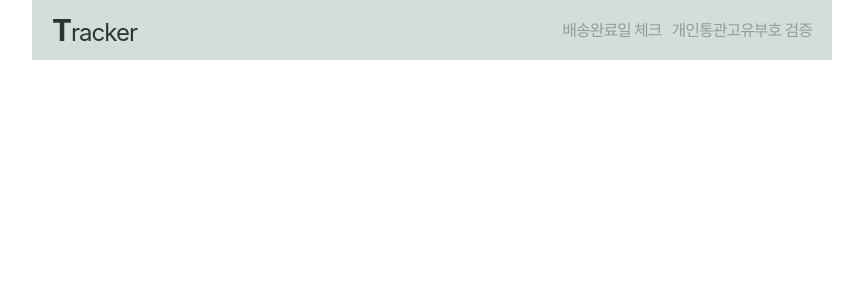
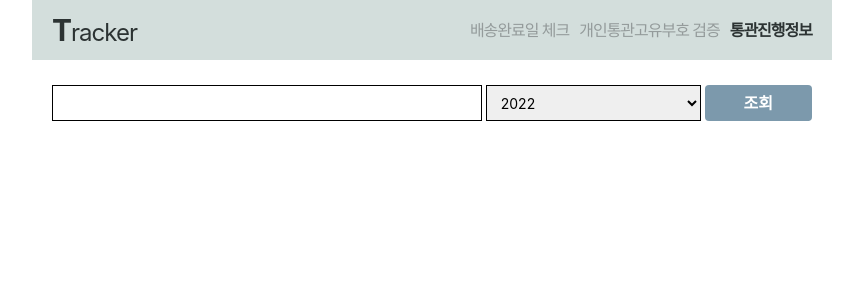
Before and after one commit to megaton111/tracker, a Vue app: page /Unipass in a window 1280 px wide. Shown: the top 300 px of the page, without its empty margins (208-1071 px from the left). Built offline with nearby package versions, Linux system fonts and the light colour scheme; a web font is replaced by a local one.

Commit message:
통관 조회 기능 추가 완료

```diff
--- a/src/App.vue
+++ b/src/App.vue
@@ -1,28 +1,18 @@
 <template>
 
-  <header class="header">
-    <h1>Tracker</h1>
-    <nav>
-      <router-link to="/Delivery">배송완료일 체크</router-link>
-      <router-link to="/PersonalCustomsCode">개인통관고유부호 검증</router-link>
-
-      <!-- <button type="button">배송완료일 체크</button> -->
-      <!-- <button type="button">개인통관고유부호 검증</button> -->
-    </nav>
-  </header>
-
-  <router-view />
+  <Header />
+  <div class="container" id="container"><router-view /></div>
 
 </template>
 
 <script>
 // import axios from 'axios';
 // import { reactive, toRefs } from 'vue';
-// import loading from './components/common/loading' ;
+import Header from './components/common/Header' ;
 export default {
   name: 'App',
   components : {
-    // loading
+    Header
   } ,
   setup () {
 
--- a/src/assets/scss/layout/layout.scss
+++ b/src/assets/scss/layout/layout.scss
@@ -101,12 +101,17 @@ body {
         border: 0 ;
         border-radius: 4px ;
         color:#fff ;
-        font-size:14px;
+        font-size:16px;
         font-weight: 700 ;
         cursor: pointer;
       }
     }
     &.result{
+      gap:20px;
+      .status{
+        font-size:24px ;
+        font-weight: 500 ;
+      }
       .lstWrap{
         height: 100% ;
         overflow-y:auto ;
@@ -118,9 +123,17 @@ body {
         min-height: min-content ;
         li {
           font-size: 16px ;
-          line-height: 1.5 ;
           display: flex;
           gap:10px;
+          line-height: 1.8 ;
+          span {
+            flex : 1;
+            &.date {
+              flex:0 0 200px ;
+              // flex-basis: 160px ;
+            }
+          }
+
         }
       }
     }
@@ -164,4 +177,62 @@ body {
       }
     }
   }
+
+  .unipass {
+    .row {
+      display: flex;
+      flex-direction: row ;
+      gap:4px ;
+      .col {
+        flex : 1;
+        > * {
+          width: 100% ;
+        }
+        &.number {
+          flex : 4 ;
+          input {
+            font-size: 14px;
+            border: 1px solid #000;
+            border-radius: 0 ;
+          }
+        }
+        &.year {
+          flex : 2 ;
+          select {
+            border: 1px solid #000;
+            padding: 0 10px;
+            font-size: 14px;
+          }
+        }
+        &.btn {
+          button {
+            height: 100% ;
+          }
+        }
+      }
+    }
+
+    .section {
+      &.result {
+        gap:20px ;
+        .status{
+          font-size:24px ;
+          font-weight: 500 ;
+        }
+        .lstWrap {
+          li {
+            display: flex;
+            line-height: 1.8 ;
+            span {
+              flex : 1;
+              &.date {
+                flex:0 0 160px ;
+                // flex-basis: 160px ;
+              }
+            }
+          }
+        }
+      }
+    }
+  }
 }
--- /dev/null
+++ b/src/components/common/Header.vue
@@ -0,0 +1,16 @@
+<template>
+  <header class="header">
+    <h1>Tracker</h1>
+    <nav>
+      <router-link to="/Delivery">배송완료일 체크</router-link>
+      <router-link to="/PersonalCustomsCode">개인통관고유부호 검증</router-link>
+      <router-link to="/Unipass">통관진행정보</router-link>
+    </nav>
+  </header>
+</template>
+
+<script>
+  export default {
+    name : 'Header' ,
+  }
+</script>
--- a/src/components/pages/Delivery.vue
+++ b/src/components/pages/Delivery.vue
@@ -15,8 +15,15 @@
 
   <div class="section result">
     <div v-if="alertText">{{ alertText }}</div>
-    <ul class="lstWrap">
+    <ul class="lstWrap" v-if="deliveryResult.length > 0">
       <li v-for="(item, idx) in deliveryResult" :key="idx"> {{ item }} </li>
+    </ul>
+    <div class="status" v-if="single.status">현재 상태 : <strong>{{ single.status }}</strong></div>
+    <ul class="lstWrap" v-if="single.progress.length > 0">
+      <li v-for="(item, idx) in single.progress" :key="idx">
+        <span class="date">{{ item.timeString }}</span>
+        <span>{{ item.where }}</span>
+      </li>
     </ul>
   </div> <!-- end of section -->
   <loading  v-if="loading" />
@@ -47,6 +54,11 @@
         deliveryResult : [] ,
         alertText : '' ,            // 알림 텍스트
         loading : false ,
+
+        single : {
+          status : null ,
+          progress : [] ,
+        }
       }) ;
 
       // 택배사 리스트 가져오기
@@ -54,20 +66,31 @@
 
       // 입력한 정보 값 체크
       const deliveryCheckHandler = () => {
+
+        // 변수 초기화
         state.result = [] ;
         state.deliveryResult = [] ;
+        state.single.status = null ;
+        state.single.progress = [] ;
+
         if( state.companyCode == '' ) {
           state.alertText = '택배사를 선택하세요' ;
         } else if ( state.originTrackList == '' ) {
           state.alertText = '운송장 번호를 입력하세요' ;
         } else {
           state.loading = true ;
-          state.trackList = state.originTrackList.split('\n') ; // 새로운 배열에 담는다. 기존 textarea에 트랙리스트를 계속 남겨두기 위함
-          checkTrackInfo() ;
+
+          // 새로운 배열에 담는다. 기존 textarea에 트랙리스트를 계속 남겨두기 위함 , filter 는 빈값제거하기 위함
+          state.trackList = state.originTrackList.split('\n').filter(Boolean) ;
+          if( state.trackList.length > 1 ) {  // 운송장 번호 1개 조회 시에는 과정까지 노출해주기 위해 분리 처리
+            checkTrackInfo() ;
+          } else {
+            checkTrackInfoSingle() ;
+          }
         }
       }
 
-      // 배송 정보 가져오기
+      // 운송장 여러 개 조회 시
       const checkTrackInfo = () => {
         axios.get( 'https://info.sweettracker.co.kr/api/v1/trackingInfo?t_key='+APIKEY+'&t_code='+state.companyCode+'&t_invoice='+state.trackList[0] )
         .then(( res ) => {
@@ -81,6 +104,21 @@
             state.loading = false ;
           }
         }) ;
+      }
+
+      // 운송장 1개 조회 시
+      const checkTrackInfoSingle = () => {
+        console.log( '싱글 체크' ) ;
+        axios.get( 'https://info.sweettracker.co.kr/api/v1/trackingInfo?t_key='+APIKEY+'&t_code='+state.companyCode+'&t_invoice='+state.trackList[0] )
+        .then(( res ) => {
+          state.loading = false ;
+          state.single.status = res.data.lastDetail.kind ;
+          state.single.progress = res.data.trackingDetails ;
+        })
+        .catch( error => {
+          console.log( 'error : ', error ) ;
+          state.single.status = '조회된 결과가 없습니다.' ;
+        })
       }
 
       // 가져온 배송 정보 체크
--- /dev/null
+++ b/src/components/pages/Unipass.vue
@@ -0,0 +1,93 @@
+<template>
+  <div class="unipass">
+    <div class="section enter">
+      <div class="row">
+        <div class="col number"><input type="text" v-model="number"></div>
+        <div class="col year">
+          <select v-model="year">
+            <option value="2022">2022</option>
+            <option value="2021">2021</option>
+          </select>
+        </div>
+        <div class="col btn"><button type="button" @click="searchHandler">조회</button></div>
+      </div>
+    </div> <!-- end of section -->
+    <div class="section result">
+      <div class="status" v-if="status">현재 상태 : <strong>{{ status }}</strong></div>
+      <ul class="lstWrap">
+        <li v-for="(item, idx) in progress" :key="idx">
+          <span class="date">{{ dateFormat( item.prcsDttm._text , '####-##-##' ) }}</span>
+          <span>{{ item.cargTrcnRelaBsopTpcd._text }}</span>
+        </li>
+      </ul>
+    </div> <!-- end of section -->
+  </div> <!-- end of personalCoustom -->
+  <loading  v-if="loading" />
+</template>
+
+<script>
+  import axios from 'axios';
+  import convert from 'xml-js' ;
+  import loading from '../common/loading' ;
+
+  const URL = '/ext/rest/cargCsclPrgsInfoQry/retrieveCargCsclPrgsInfo?crkyCn=k280o211a048o132e070b010d0&hblNo' ;
+
+  export default {
+    name : 'PersonalCustomsCode' ,
+    components : {
+      loading
+    } ,
+    data () {
+      return {
+        number : '' ,
+        year : '2022' ,
+        status : null ,
+        progress : [] ,
+        loading : false ,
+      }
+    } ,
+    methods : {
+
+      searchHandler() {
+        console.log( 'number :', this.number ) ;
+        this.loading = true ,
+
+        axios.get( `${URL}=${this.number}&blYy=${this.year}` )
+        .then(( res ) => {
+
+          let xml = res.data
+          ,   json = convert.xml2json(xml, { compact : true } )
+          ,   jsonParse = JSON.parse( json )
+          ;
+
+          this.status = jsonParse.cargCsclPrgsInfoQryRtnVo.cargCsclPrgsInfoQryVo.csclPrgsStts._text
+          this.progress = jsonParse.cargCsclPrgsInfoQryRtnVo.cargCsclPrgsInfoDtlQryVo
+
+          this.loading = false;
+
+        })
+        .catch(error =>{
+          console.log( 'error :', error ) ;
+          this.status = '조회된 결과가 없습니다' ;
+          this.progress = [] ;
+          this.loading = false;
+        }) ;
+      } ,
+
+      dateFormat(value, pattern) {
+        var i = 0,
+          date = value.toString();
+        return pattern.replace(/#/g,() => date[i++]);
+      }
+
+
+    } ,
+    computed : {
+
+    }
+  }
+</script>
+
+<style lang="scss" scoped>
+
+</style>
--- a/src/routes/index.js
+++ b/src/routes/index.js
@@ -1,6 +1,7 @@
 import { createWebHistory, createRouter } from "vue-router";
 import Delivery from "@/components/pages/Delivery.vue";
 import PersonalCustomsCode from "@/components/pages/PersonalCustomsCode.vue";
+import Unipass from "@/components/pages/Unipass.vue";
 
 const routes = [
   {
@@ -19,6 +20,11 @@ const routes = [
     name: "PersonalCustomsCode",
     component: PersonalCustomsCode,
   },
+  {
+    path: "/Unipass",
+    name: "Unipass",
+    component: Unipass,
+  },
 ];
 
 const router = createRouter({
```
